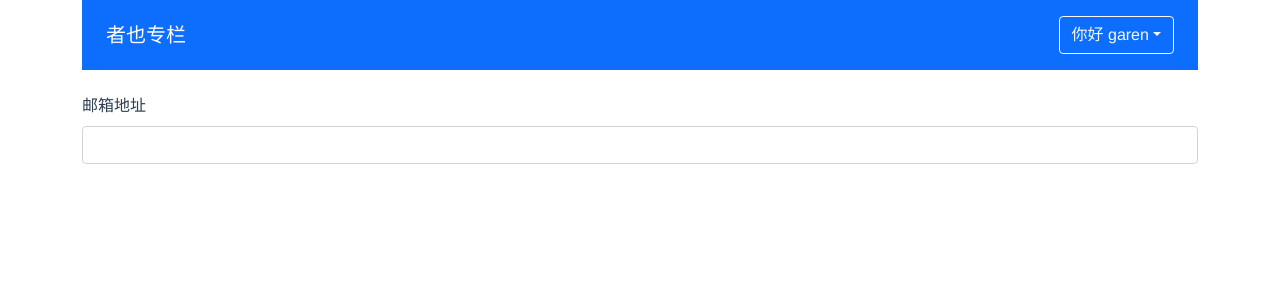
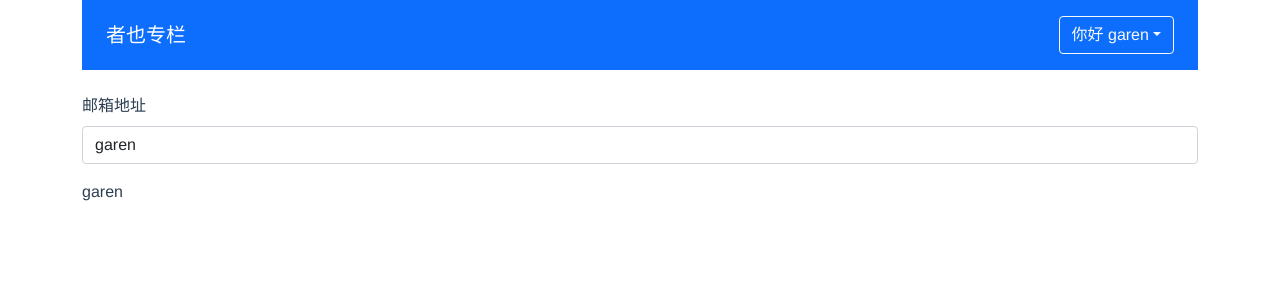
Before and after one commit to WangXiaoyugg/mini-zhihu, a Vue app: page / in a window 1280 px wide. Shown: the top 300 px of the page. Built offline with nearby package versions, Linux system fonts and the light colour scheme.

Commit message:
feat: ValidateInput支持v-model

```diff
--- a/src/App.vue
+++ b/src/App.vue
@@ -4,14 +4,15 @@
     <form>
       <div class="mb-3">
         <label class="form-label">邮箱地址</label>
-        <validate-input :rules="emailRules"></validate-input>
+        <validate-input :rules="emailRules" v-model="emailVal"></validate-input>
+        {{ emailVal }}
       </div>
     </form>
   </div>
 </template>
 
 <script lang="ts">
-import { defineComponent } from 'vue'
+import { defineComponent, ref } from 'vue'
 import 'bootstrap/dist/css/bootstrap.min.css'
 import GlobalHeader, { UserProps } from './components/GlobalHeader.vue'
 import ValidateInput, { RulesProp } from './components/ValidateInput.vue'
@@ -31,10 +32,13 @@ export default defineComponent({
     ValidateInput
   },
   setup () {
+    const emailVal = ref('garen')
+
     return {
       // list: testData,
       currentUser,
-      emailRules
+      emailRules,
+      emailVal
     }
   }
 })
--- a/src/components/ValidateInput.vue
+++ b/src/components/ValidateInput.vue
@@ -3,7 +3,8 @@
     <input type="text"
       class="form-control"
       :class="{'is-invalid': inputRef.error}"
-      v-model="inputRef.val"
+      :value="inputRef.val"
+      @input="updateVal"
       @blur="validateInput"
     >
     <span v-if="inputRef.error" class="invalid-feedback">{{inputRef.message}}</span>
@@ -21,14 +22,20 @@ interface RuleProp {
 export type RulesProp = RuleProp []
 export default defineComponent({
   props: {
-    rules: Array as PropType<RulesProp>
+    rules: Array as PropType<RulesProp>,
+    modelValue: String
   },
-  setup (props) {
+  setup (props, context) {
     const inputRef = reactive({
-      val: '',
+      val: props.modelValue || '',
       error: false,
       message: ''
     })
+    const updateVal = (e: KeyboardEvent) => {
+      const targetVal = (e.target as HTMLInputElement).value
+      inputRef.val = targetVal
+      context.emit('update:modelValue', targetVal)
+    }
     const validateInput = () => {
       if (props.rules) {
         const allPassed = props.rules.every(rule => {
@@ -51,7 +58,8 @@ export default defineComponent({
     }
     return {
       inputRef,
-      validateInput
+      validateInput,
+      updateVal
     }
   }
 })
```
